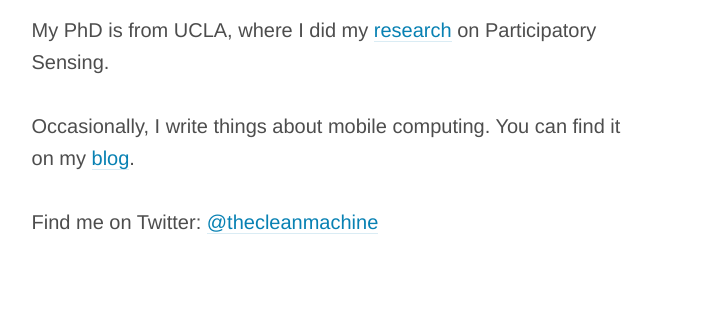
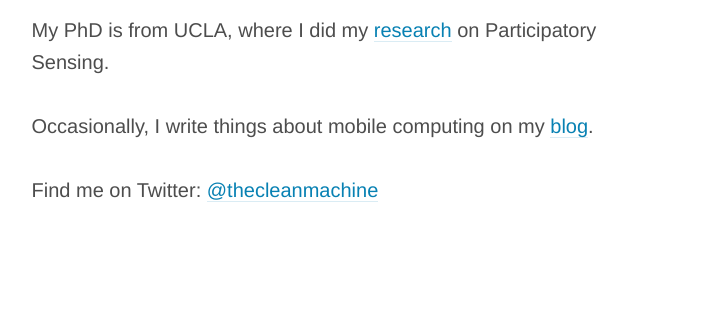
Before and after one commit to thecleanmachine/thecleanmachine.github.io, a plain HTML site: page index.html in a window 1280 px wide. Shown: the part 274-594 px from the top of the page, 64-786 px from the left. Drawn offline with Linux system fonts and the light colour scheme; grey boxes are pictures that could not be loaded.

```diff
--- a/index.html
+++ b/index.html
@@ -11,7 +11,7 @@
     <p>Hello.  My name is <strong>Sasank Reddy</strong></p>
     <p>I'm the co-founder of <a href="http://www.kullect.com">Kullect</a>, a startup that is focused on creating apps that connect people.</p>
     <p>My PhD is from UCLA, where I did my <a href="./research.html">research</a> on Participatory Sensing.
-    <p>Occasionally, I write things about mobile computing. You can find it on my <a href="http://blog.sasank.com">blog</a>.
+    <p>Occasionally, I write things about mobile computing on my <a href="http://blog.sasank.com">blog</a>.
     <p>Find me on Twitter: <a href="http://www.twitter.com/thecleanmachine">@thecleanmachine</a></p>
   </article>
  <figure>
```
